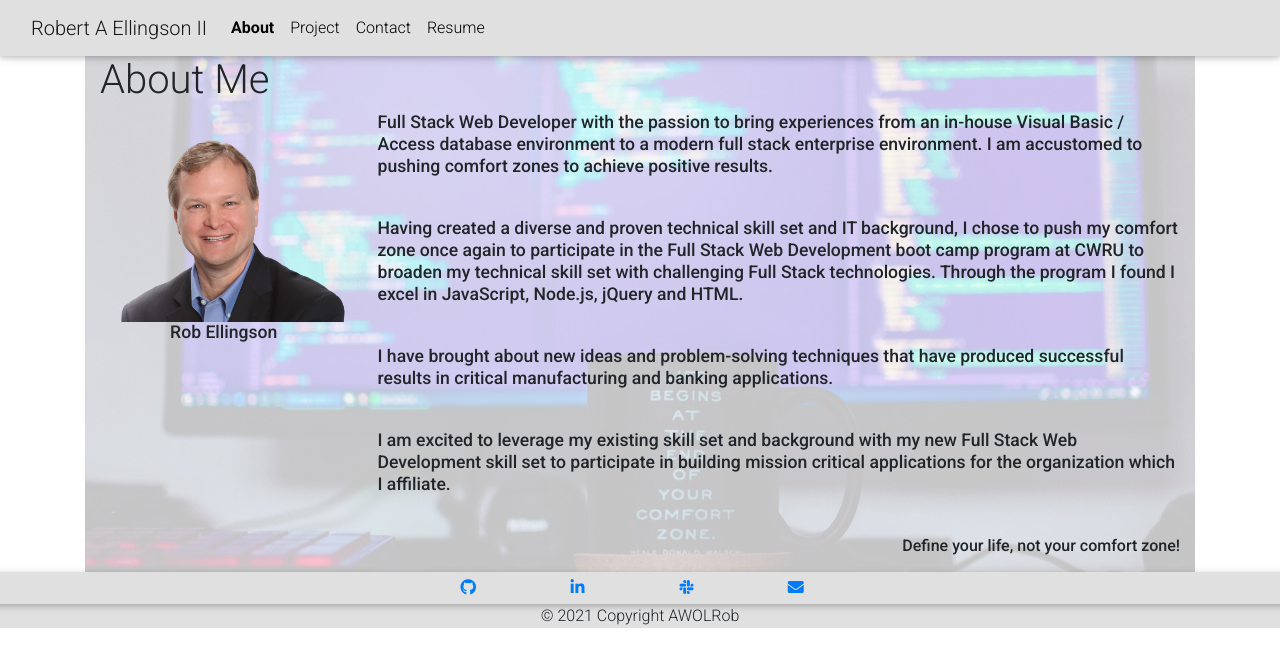
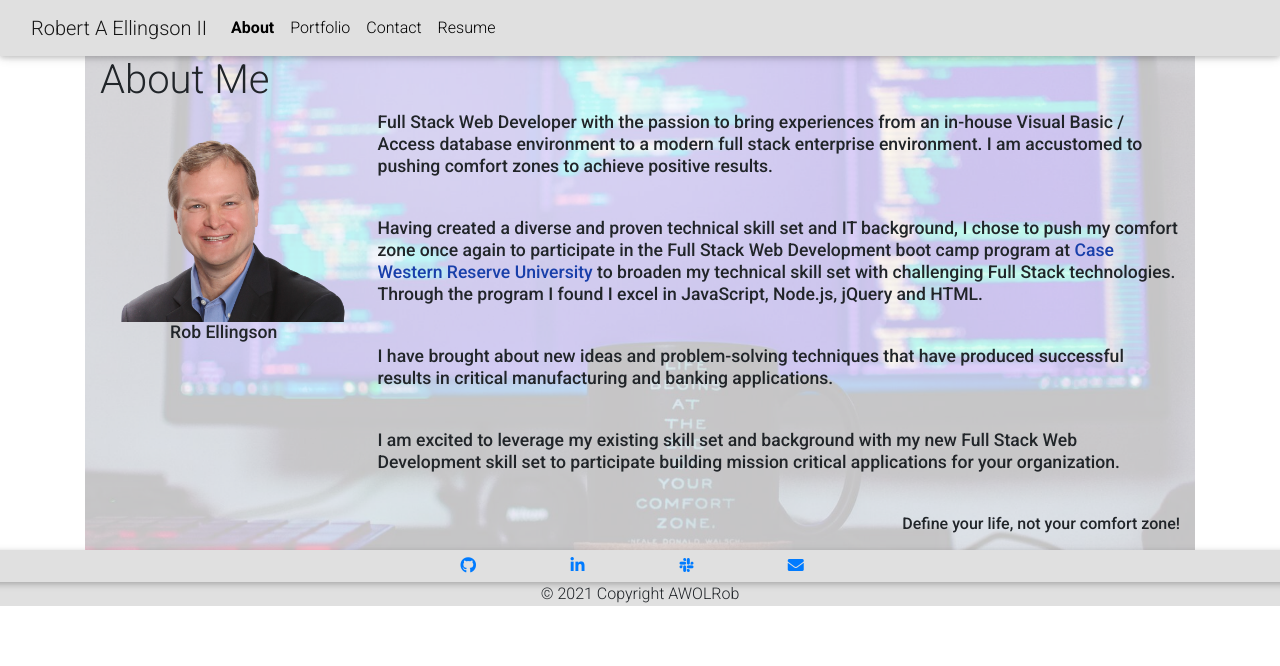
Before and after one commit to awolrob/react-portfolio, a React (Create React App) app: page / in a window 1280 px wide. Shown: the top 666 px of the page. Built offline with nearby package versions, Linux system fonts and the light colour scheme; the HTML template or start-up script is replaced by a standard one.

Commit message:
change project to portfolio - chg css projcard

```diff
--- a/src/components/Header.js
+++ b/src/components/Header.js
@@ -1,7 +1,7 @@
 import React, { useState } from 'react';
 import NavTabs from './NavTabs';
 import About from './pages/About';
-import Project from './pages/Project';
+import Portfolio from './pages/Portfolio';
 import Contact from './pages/Contact';
 import Resume from './pages/Resume';
 
@@ -13,14 +13,14 @@ function Header() {
     switch (currentPage) {
       case 'About':
         return <About />;
-      case 'Project':
-        return <Project />;
+      case 'Portfolio':
+        return <Portfolio />;
       case 'Contact':
         return <Contact />;
       case 'Resume':
         return <Resume />;
       default:
-        return <Project />;
+        return <About />;
     }
   };
 
--- a/src/components/NavTabs.js
+++ b/src/components/NavTabs.js
@@ -13,7 +13,7 @@ import {
 } from 'mdb-react-ui-kit';
 
 function NavTabs(props) {
-  const tabs = ['About', 'Project', 'Contact', 'Resume'];
+  const tabs = ['About', 'Portfolio', 'Contact', 'Resume'];
   const [showBasic, setShowBasic] = useState(false);
 
   return (
--- a/src/components/pages/About.js
+++ b/src/components/pages/About.js
@@ -34,7 +34,7 @@ function About() {
                 <br />
                 <p>
                   Having created a diverse and proven technical skill set and IT background, I chose to push my
-                  comfort zone once again to participate in the Full Stack Web Development boot camp program at CWRU to broaden my
+                  comfort zone once again to participate in the Full Stack Web Development boot camp program at <a href="https://bootcamp.case.edu/coding/"> Case Western Reserve University</a> to broaden my
                   technical skill set with challenging Full Stack technologies. Through the program I found I excel in JavaScript,
                   Node.js, jQuery and HTML.
                 </p>
@@ -45,9 +45,7 @@ function About() {
                 </p>
                 <br />
                 <p>
-                  I am excited to leverage my existing skill set and background with my
-                  new Full Stack Web Development skill set to participate in building mission critical applications for the organization
-                  which I affiliate.
+                  I am excited to leverage my existing skill set and background with my new Full Stack Web Development skill set to participate building mission critical applications for your organization.
                 </p>
                 <br />
 
--- a/src/components/pages/Project.js
+++ b/src/components/pages/Portfolio.js
@@ -16,7 +16,7 @@ import projects from '../../assets/projectData.json'
 // import image11 from "../../assets/images/NorlakeMfg.JPG";
 // import image12 from "../../assets/images/KalronLLC.JPG";
 
-function Project() {
+function Portfolio() {
   const [projectList] = useState(projects);
 
   return (
@@ -41,4 +41,4 @@ function Project() {
   );
 }
 
-export default Project;
+export default Portfolio;
--- a/src/components/pages/ProjectCard.js
+++ b/src/components/pages/ProjectCard.js
@@ -6,7 +6,7 @@ import { MDBCard, MDBCol, MDBIcon } from 'mdb-react-ui-kit';
 function ProjectCard(props) {
   console.log(props);
   return (
-    <MDBCol md='6' className="p-4">
+    <MDBCol className="p-4 col-xl-3 col-lg-4 col-md-6 col-sm-12 col-xs-12">
       <MDBCard
       style={{
         backgroundImage: "url('https://mdbcdn.b-cdn.net/img/Photos/Horizontal/Work/4-col/img%20%2814%29.jpg')",
--- a/src/index.css
+++ b/src/index.css
@@ -35,12 +35,20 @@ h6 {
 }
 */
 
-.card>div:hover {
+/* .card>div:hover {
   background-color: rgba(0, 0, 0, 0.7);
+  color: whitesmoke!important;
+} */
+
+.hide:hover {
   color: whitesmoke!important;
 }
 
-.hide:hover {
+p>a {
+  color: rgb(25, 63, 170)!important;
+}
+
+p>a:hover {
   color: whitesmoke!important;
 }
 
```
